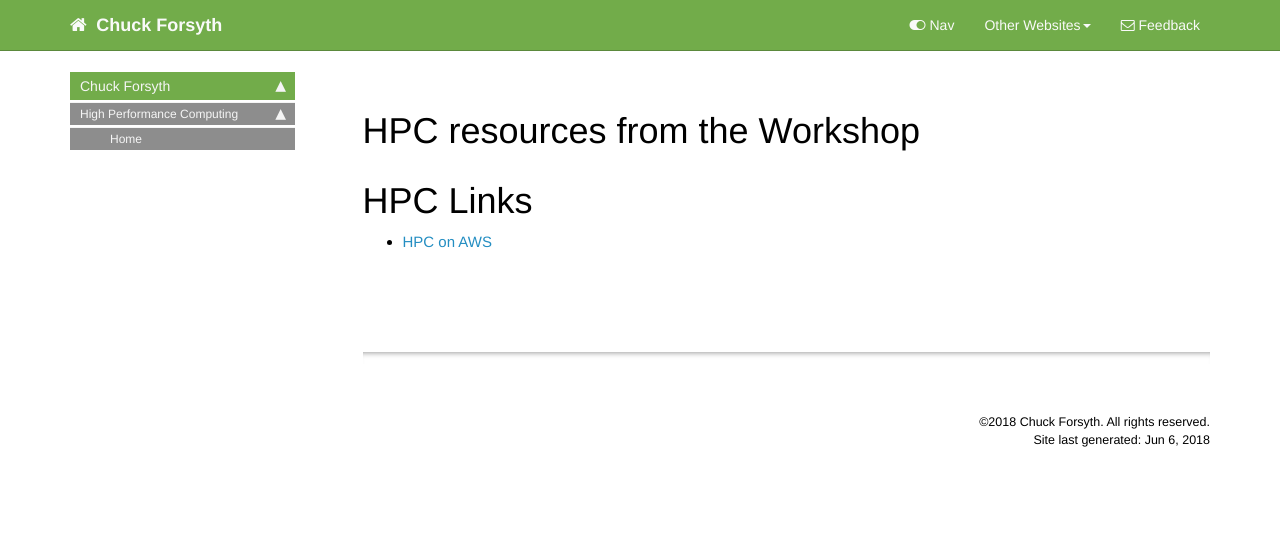
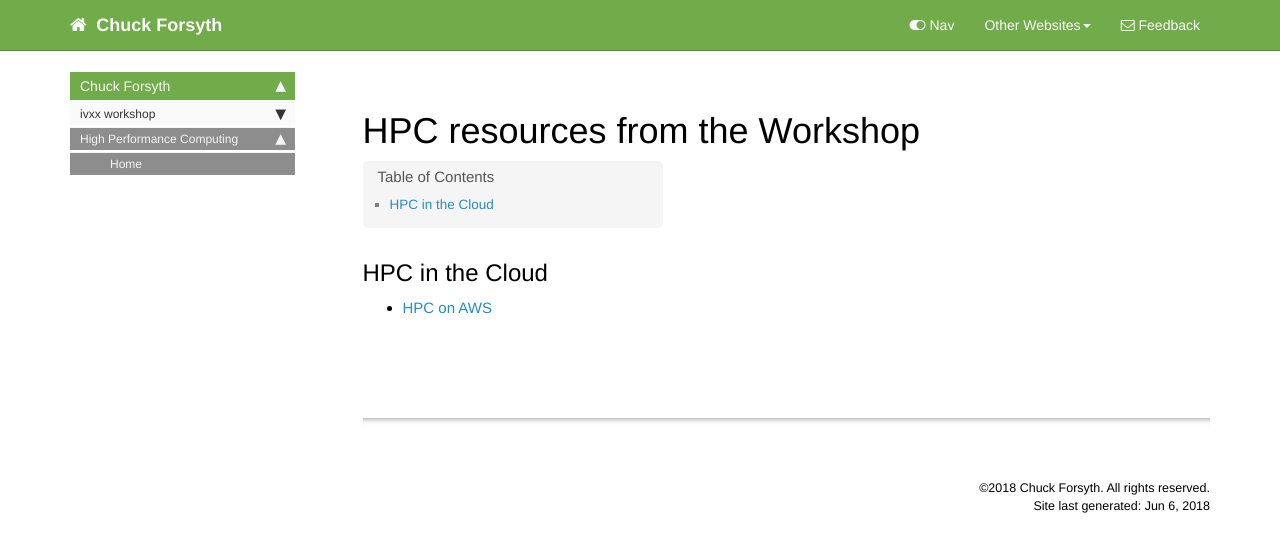
Before and after one commit to lordivxx/jeykll, a Jekyll site: the page built from pages/hpc/hpc.md, in a window 1280 px wide. Shown: the top 552 px of the page. Built offline with Jekyll 4.4.1, drawn with Linux system fonts in a browser that asks for light colours; nearby versions of some CDN libraries; comment, search, counter and statistics services are not loaded.

Commit message:
published

```diff
--- a/_data/sidebars/home_sidebar.yml
+++ b/_data/sidebars/home_sidebar.yml
@@ -23,7 +23,6 @@ entries:
           url: /index.html
           output: web
 
-      subfolders:
       - title: High Performance Computing
         output: web
         subfolderitems:
--- a/pages/hpc/hpc.md
+++ b/pages/hpc/hpc.md
@@ -6,5 +6,5 @@ permalink: hpc.html
 
 
 
-# HPC Links
+## HPC in the Cloud
 - [HPC on AWS](hpc-aws.html)
```
